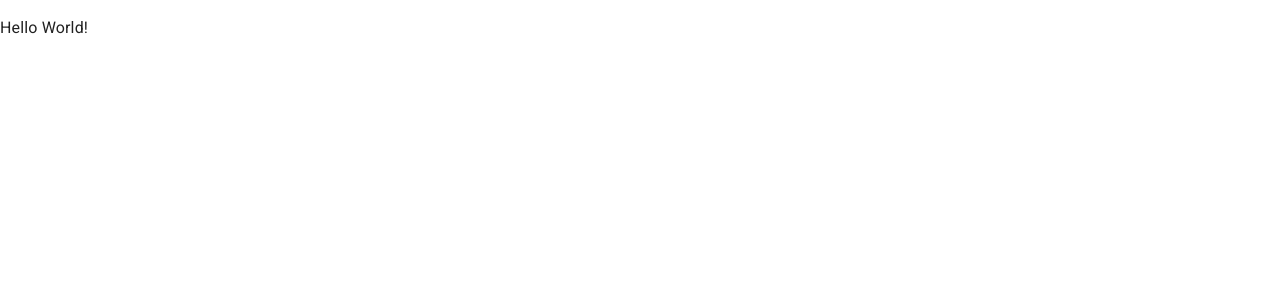
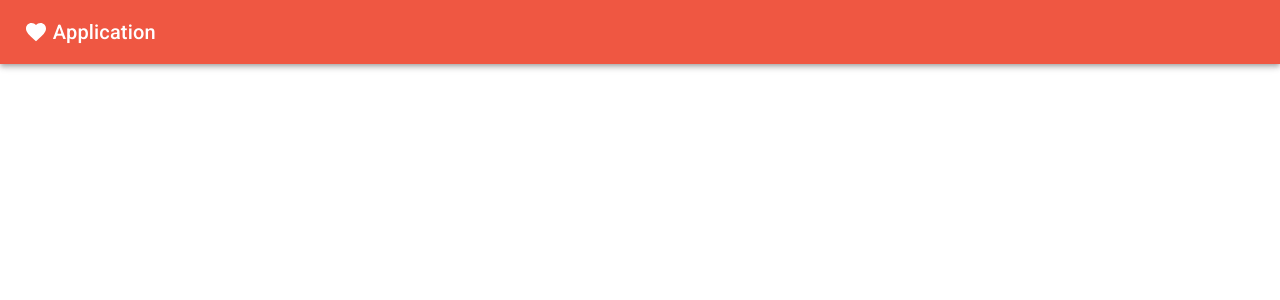
Before and after one commit to iamMikeLe/awesome-guestbook, a React (Vite) app: page / in a window 1280 px wide. Shown: the top 300 px of the page. Built offline with nearby package versions, Linux system fonts and the light colour scheme.

Commit message:
create StaticAppBar component

```diff
--- a/src/App.tsx
+++ b/src/App.tsx
@@ -1,7 +1,9 @@
+import StaticAppBar from "@/components/AppBar";
+
 export default function App() {
   return (
     <>
-      <p>Hello World!</p>
+      <StaticAppBar />
     </>
   );
 }
--- /dev/null
+++ b/src/components/AppBar/index.tsx
@@ -0,0 +1,17 @@
+import FavoriteIcon from "@mui/icons-material/Favorite";
+import { AppBar, Box, Toolbar, Typography } from "@mui/material";
+
+export default function StaticAppBar() {
+  return (
+    <Box sx={{ flexGrow: 1 }}>
+      <AppBar position="static">
+        <Toolbar>
+          <FavoriteIcon sx={{ marginRight: "0.3rem" }} />
+          <Typography variant="h6" component="div" sx={{ flexGrow: 1 }}>
+            Application
+          </Typography>
+        </Toolbar>
+      </AppBar>
+    </Box>
+  );
+}
```
